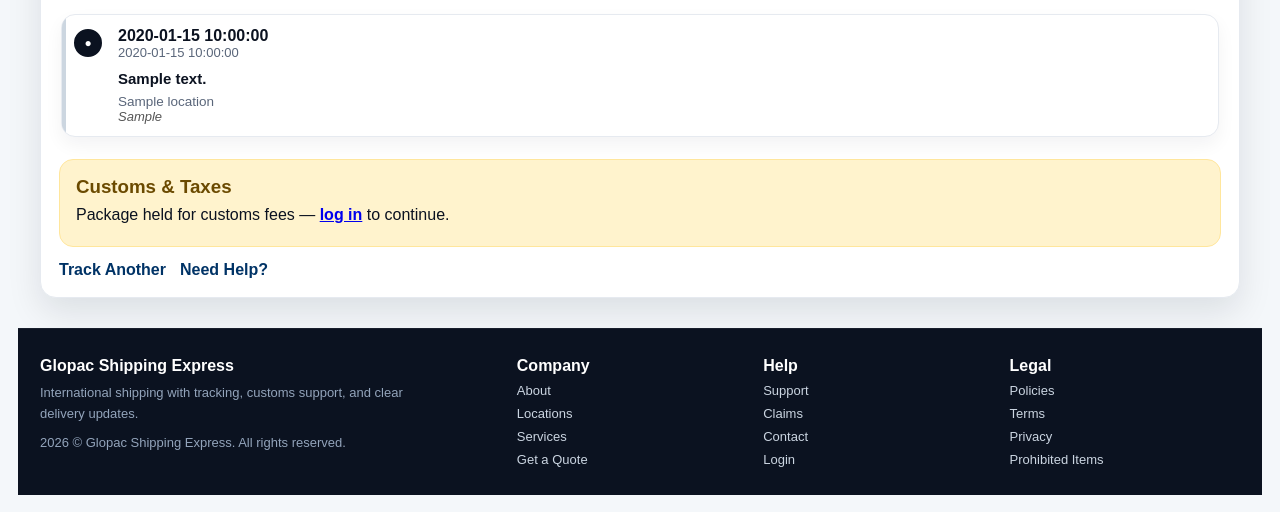
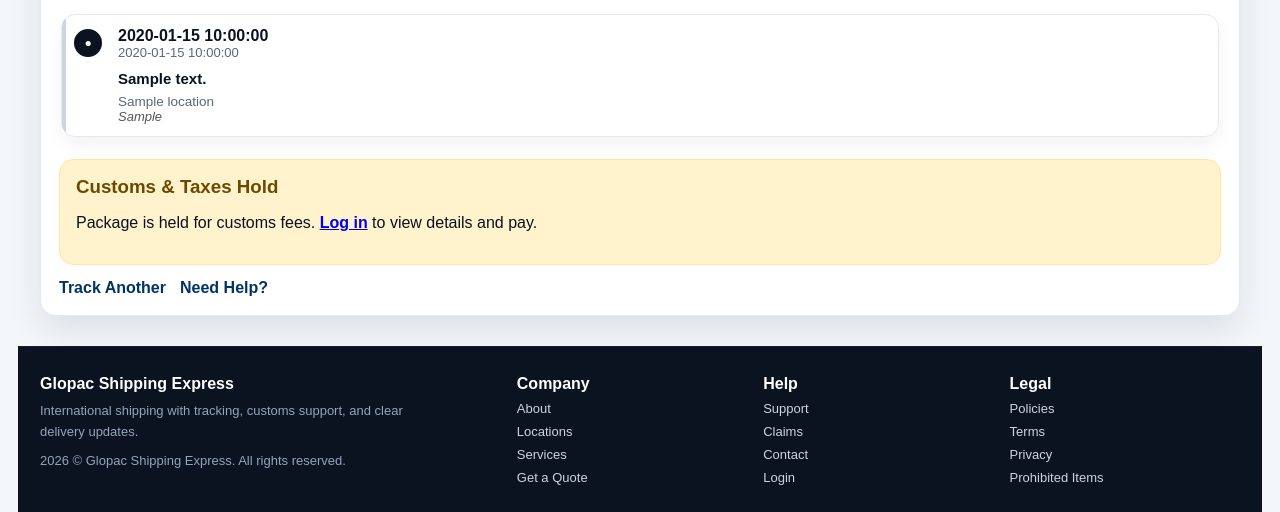
Before and after one commit to care3653-a11y/Glopac, a Flask app: template templates/track.html in a window 1280 px wide. Shown: the part 1009-1521 px from the top of the page. Run offline with Flask 3, Linux system fonts and the light colour scheme; the template is opened without the code that fills it: most values are stand-ins (such as "Sample title", 1, 10 or a date in 2020); parts of the project's set-up code (start-up, migrations or seed data) failed here and were passed over; some libraries are stand-ins or nearby versions.

Commit message:
Update track.html

```diff
--- a/templates/track.html
+++ b/templates/track.html
@@ -370,28 +370,26 @@
       </div>
     </div>
 
-    <!-- Fees Section -->
+    <!-- Fees / Customs Section -->
     {% if fees and fees.amount is not none %}
       <div class="fees">
-        <h3 style="margin:0 0 8px; color:#6b4a00;">Customs & Taxes</h3>
+        <h3 style="margin:0 0 8px; color:#6b4a00;">Customs & Taxes Hold</h3>
 
         {% if is_owner or is_admin %}
-          <p style="margin:6px 0;"><b>Amount:</b> ${{ fees.amount | round(2) }}</p>
-          <p style="margin:6px 0;"><b>Reason:</b> {{ fees.reason or "Customs and Taxes" }}</p>
+          <p><b>Amount:</b> ${{ fees.amount | round(2) }}</p>
+          <p><b>Reason:</b> {{ fees.reason or "Customs and Taxes" }}</p>
 
-          {% if fees.payment_submitted %}
-            <p style="margin:6px 0;"><b>Status:</b> Payment Submitted — Pending Verification</p>
+          {% if fees.payment_submitted and not fees.paid %}
+            <p><b>Status:</b> Payment Submitted — Awaiting Verification</p>
           {% elif fees.paid %}
-            <p style="margin:6px 0; color:#1f8f4e;"><b>✅ Fees Paid</b></p>
+            <p style="color:#1f8f4e;"><b>✅ Fees Paid - Released</b></p>
           {% else %}
-            <p style="margin:6px 0;">Your shipment is on hold until payment is submitted.</p>
-            <a href="/pay/{{ tracking_id }}" class="pay-btn">Submit Payment</a>
+            <p><b>Status:</b> On Hold - Payment Required</p>
+            <a href="/pay/{{ tracking_id }}" class="pay-btn">Submit Payment Now</a>
           {% endif %}
 
         {% else %}
-          <p style="margin:6px 0;">
-            Package held for customs fees — <a href="/login" style="font-weight:900;">log in</a> to continue.
-          </p>
+          <p>Package is held for customs fees. <a href="/login" style="font-weight:900;">Log in</a> to view details and pay.</p>
         {% endif %}
       </div>
     {% endif %}
```
